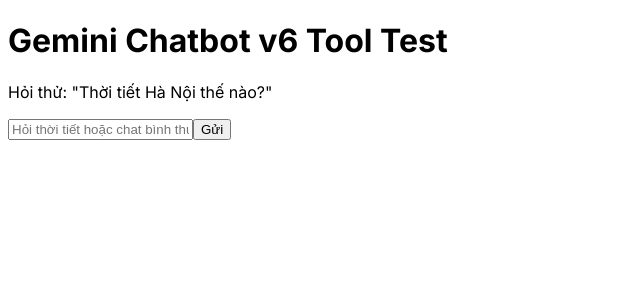
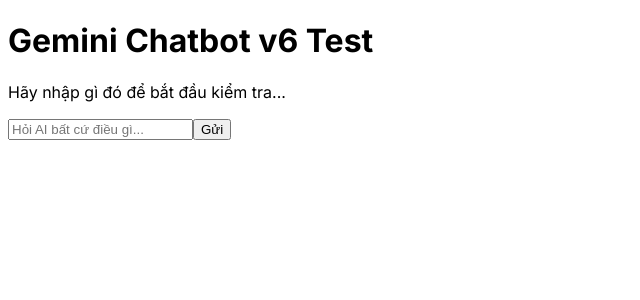
Before and after one commit to phxbinh/TrungNguyen, a Next.js app: page /ai-agent in a window 1280 px wide. Shown: the top 300 px of the page, without its empty margins (0-640 px from the left). Built offline with nearby package versions, Linux system fonts and the light colour scheme.

Commit message:
Update page.tsx

```diff
--- a/src/app/ai-agent/page.tsx
+++ b/src/app/ai-agent/page.tsx
@@ -1,34 +1,35 @@
-/*
+// Chạy được --------------------------------
 'use client';
 
 import { useState } from 'react';
 import { useChat } from '@ai-sdk/react';
-import { DefaultChatTransport } from 'ai';
 
 export default function ChatbotTest() {
+  // Tự quản lý trạng thái input theo chuẩn AI SDK v6
   const [inputValue, setInputValue] = useState('');
 
-  const { messages, sendMessage } = useChat({
-    transport: new DefaultChatTransport({
-      api: '/api/chat',
-    }),
-  });
+  // useChat chỉ trả về danh sách messages và hàm sendMessage
+  const { messages, sendMessage } = useChat();
 
   const handleFormSubmit = (e: React.FormEvent) => {
     e.preventDefault();
     if (!inputValue.trim()) return;
 
+    // Gửi tin nhắn đi dưới cấu trúc object mới
     sendMessage({ text: inputValue });
+
+    // Xóa sạch ô nhập sau khi gửi
     setInputValue('');
   };
 
   return (
-    <div className="flex flex-col w-full max-w-md py-24 mx-auto stretch text-black">
-      <h1 className="text-2xl font-bold mb-4 text-center">Gemini Chatbot v6 Tool Test</h1>
+    <div className="flex flex-col w-full max-w-md py-24 mx-auto stretch">
+      <h1 className="text-2xl font-bold mb-4 text-center">Gemini Chatbot v6 Test</h1>
 
-         <div className="space-y-4 mb-4 overflow-y-auto max-h-[500px] border p-4 rounded bg-gray-50">
+      {/* Khung hiển thị tin nhắn */}
+      <div className="space-y-4 mb-4 overflow-y-auto max-h-[500px] border p-4 rounded bg-gray-50">
         {messages.length === 0 && (
-          <p className="text-gray-400 text-center">Hỏi thử: "Thời tiết Hà Nội thế nào?"</p>
+          <p className="text-gray-400 text-center">Hãy nhập gì đó để bắt đầu kiểm tra...</p>
         )}
 
         {messages.map(m => (
@@ -37,120 +38,12 @@
               {m.role === 'user' ? 'Bạn' : 'AI'}
             </span>
 
-            <div className="whitespace-pre-wrap text-sm space-y-2">
-              {m.parts?.map((part, index) => {
+            {/* CẤU TRÚC MỚI: Quét qua mảng parts để lấy nội dung text */}
+            <div className="whitespace-pre-wrap">
+              {m.parts.map((part, index) => {
                 if (part.type === 'text') {
-                  return <span key={index} className="block">{part.text}</span>;
+                  return <span key={index}>{part.text}</span>;
                 }
-
-                // ĐỔI part.toolName THÀNH part.name THEO CHUẨN V6
-                if (part.type === 'tool-call') {
-                  return (
-                    <div key={index} className="text-xs text-amber-600 bg-amber-50 p-1 rounded border border-amber-200">
-                      ⚙️ Đang gọi công cụ: <strong>{part.name}</strong>...
-                    </div>
-                  );
-                }
-
-                // ĐỔI part.toolName THÀNH part.name THEO CHUẨN V6
-                if (part.type === 'tool-result') {
-                  return (
-                    <div key={index} className="text-xs text-purple-700 bg-purple-50 p-1 rounded border border-purple-200">
-                      📊 Kết quả {part.name}: {JSON.stringify(part.result)}
-                    </div>
-                  );
-                }
-
-                return null;
-              })}
-            </div>
-          </div>
-        ))}
-      </div>
-
-
-      <form onSubmit={handleFormSubmit} className="flex gap-2">
-        <input
-          className="flex-1 p-2 border border-gray-300 rounded shadow-sm focus:outline-none focus:ring-2 focus:ring-blue-500 text-black"
-          value={inputValue}
-          placeholder="Hỏi thời tiết hoặc chat bình thường..."
-          onChange={(e) => setInputValue(e.target.value)}
-        />
-        <button type="submit" className="px-4 py-2 bg-blue-600 text-white rounded hover:bg-blue-700 transition">
-          Gửi
-        </button>
-      </form>
-    </div>
-  );
-}
-*/
-
-
-
-
-'use client';
-
-import { useState } from 'react';
-import { useChat } from '@ai-sdk/react';
-import { DefaultChatTransport } from 'ai';
-
-export default function ChatbotTest() {
-  const [inputValue, setInputValue] = useState('');
-
-  const { messages, sendMessage } = useChat({
-    transport: new DefaultChatTransport({
-      api: '/api/chat',
-    }),
-  });
-
-  const handleFormSubmit = (e: React.FormEvent) => {
-    e.preventDefault();
-    if (!inputValue.trim()) return;
-
-    sendMessage({ text: inputValue });
-    setInputValue('');
-  };
-
-  return (
-    <div className="flex flex-col w-full max-w-md py-24 mx-auto stretch text-black">
-      <h1 className="text-2xl font-bold mb-4 text-center">Gemini Chatbot v6 Tool Test</h1>
-
-      {/* Khung hiển thị tin nhắn */}
-      <div className="space-y-4 mb-4 overflow-y-auto max-h-[500px] border p-4 rounded bg-gray-50">
-        {messages.length === 0 && (
-          <p className="text-gray-400 text-center">Hỏi thử: "Thời tiết Hà Nội thế nào?"</p>
-        )}
-
-        {messages.map(m => (
-          <div key={m.id} className={`p-2 rounded ${m.role === 'user' ? 'bg-blue-100 text-right' : 'bg-green-100 text-left'}`}>
-            <span className="font-bold block text-xs text-gray-500 mb-1">
-              {m.role === 'user' ? 'Bạn' : 'AI'}
-            </span>
-
-            <div className="whitespace-pre-wrap text-sm space-y-2">
-              {m.parts?.map((part, index) => {
-                if (part.type === 'text') {
-                  return <span key={index} className="block">{part.text}</span>;
-                }
-
-                // ĐỔI part.toolName THÀNH part.name THEO CHUẨN V6
-                if (part.type === 'tool-call') {
-                  return (
-                    <div key={index} className="text-xs text-amber-600 bg-amber-50 p-1 rounded border border-amber-200">
-                      ⚙️ Đang gọi công cụ: <strong>{part.name}</strong>...
-                    </div>
-                  );
-                }
-
-                // ĐỔI part.toolName THÀNH part.name THEO CHUẨN V6
-                if (part.type === 'tool-result') {
-                  return (
-                    <div key={index} className="text-xs text-purple-700 bg-purple-50 p-1 rounded border border-purple-200">
-                      📊 Kết quả {part.name}: {JSON.stringify(part.result)}
-                    </div>
-                  );
-                }
-
                 return null;
               })}
             </div>
@@ -163,7 +56,7 @@
         <input
           className="flex-1 p-2 border border-gray-300 rounded shadow-sm focus:outline-none focus:ring-2 focus:ring-blue-500 text-black"
           value={inputValue}
-          placeholder="Hỏi thời tiết hoặc chat bình thường..."
+          placeholder="Hỏi AI bất cứ điều gì..."
           onChange={(e) => setInputValue(e.target.value)}
         />
         <button type="submit" className="px-4 py-2 bg-blue-600 text-white rounded hover:bg-blue-700 transition">
```
